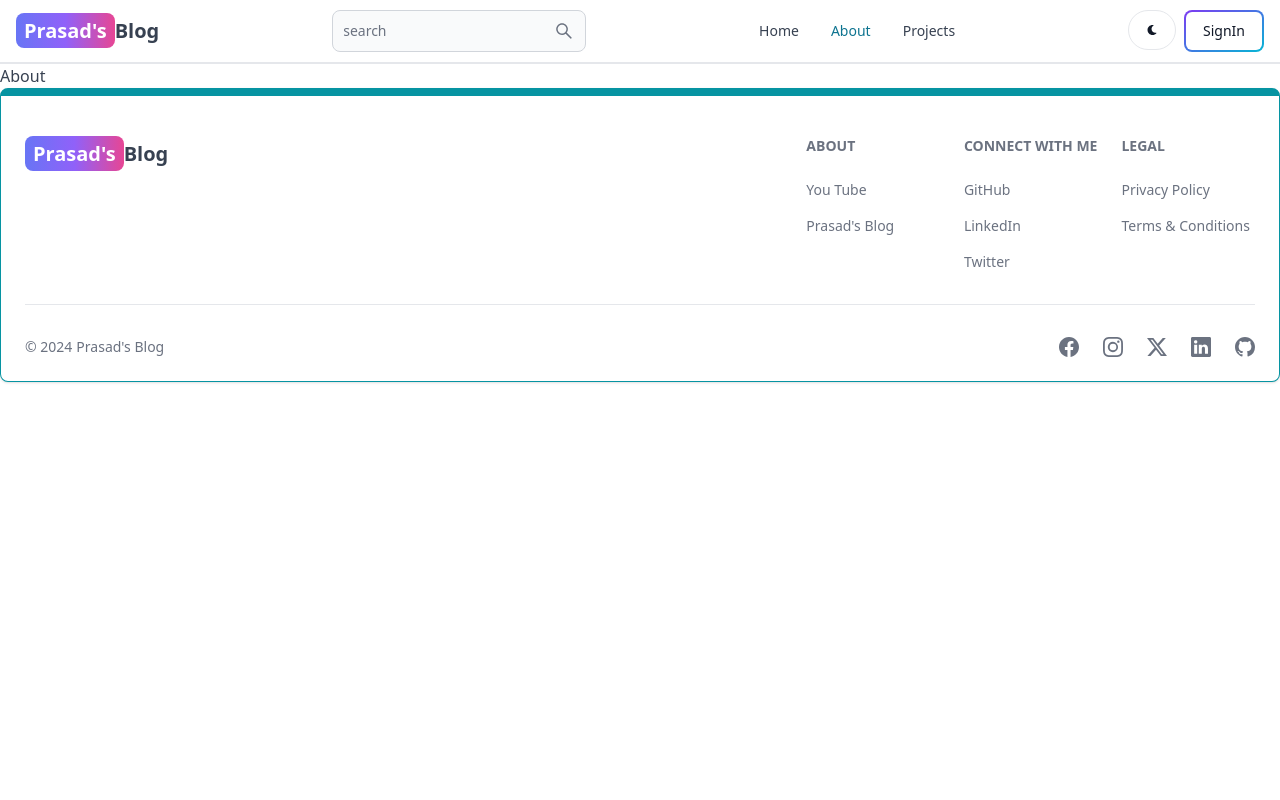
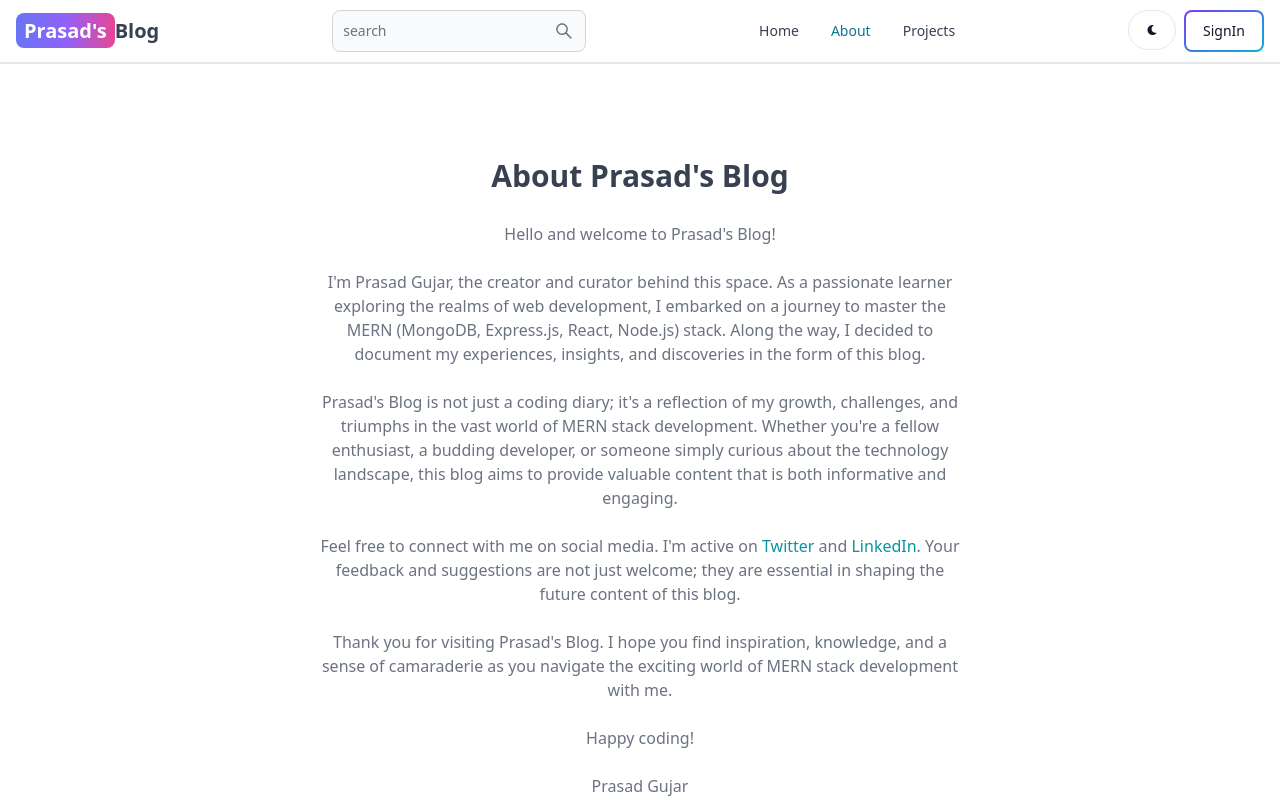
Before and after one commit to Prasad2604/blog_website, a React app in the folder client/: page /about in a window 1280 px wide. Shown: the top 800 px of the page. Built offline with nearby package versions, Linux system fonts and the light colour scheme; no server answers; the HTML template or start-up script is replaced by a standard one.

Commit message:
some minor updates

```diff
--- a/client/src/App.jsx
+++ b/client/src/App.jsx
@@ -13,13 +13,16 @@ import PrivateAdminRoute from "./components/PrivateAdminRoute"
 import UpdatePost from "./pages/UpdatePost"
 import PostPage from "./pages/PostPage"
 import Search from "./pages/Search"
+// import Login from "./pages/LandingPage"
 
 export default function App() {
   return (
     <BrowserRouter>
     <Header></Header>
     <Routes>
+
       <Route path="/" element={<Home/>}></Route>
+      {/* <Route path="/landing" element={<Login/>}></Route> */}
       <Route path="/about" element={<About/>}></Route>
       <Route path="/sign-in" element={<SignIn/>}></Route>
       <Route path="/sign-up" element={<SignUp/>}></Route>
--- a/client/src/pages/About.jsx
+++ b/client/src/pages/About.jsx
@@ -2,6 +2,21 @@ import React from 'react'
 
 export default function About() {
   return (
-    <div>About</div>
+    <div className='min-h-screen flex items-center justify-center'>
+      <div className="max-w-2xl mx-auto p-3 text-center">
+        <div>
+          <h1 className='text-3xl font-semibold text-center my-7'>About Prasad's Blog</h1>
+          <div className="text-md text-gray-500 flex flex-col gap-6">
+            <p>Hello and welcome to Prasad's Blog!</p>
+            <p>I'm Prasad Gujar, the creator and curator behind this space. As a passionate learner exploring the realms of web development, I embarked on a journey to master the MERN (MongoDB, Express.js, React, Node.js) stack. Along the way, I decided to document my experiences, insights, and discoveries in the form of this blog.</p>
+            <p>Prasad's Blog is not just a coding diary; it's a reflection of my growth, challenges, and triumphs in the vast world of MERN stack development. Whether you're a fellow enthusiast, a budding developer, or someone simply curious about the technology landscape, this blog aims to provide valuable content that is both informative and engaging.</p>
+            <p>Feel free to connect with me on social media. I'm active on <a href='https://twitter.com/pg_0409' target='_blank' className='hover:underline text-teal-500'>Twitter</a> and <a href='https://www.linkedin.com/in/prasad-gujar-340887287/' target='_blank' className='hover:underline text-teal-500'>LinkedIn</a>. Your feedback and suggestions are not just welcome; they are essential in shaping the future content of this blog.</p>
+            <p>Thank you for visiting Prasad's Blog. I hope you find inspiration, knowledge, and a sense of camaraderie as you navigate the exciting world of MERN stack development with me.</p>
+            <p>Happy coding!</p>
+            <p>Prasad Gujar</p>
+          </div>
+        </div>
+      </div>
+    </div>
   )
 }
--- a/client/src/pages/PostPage.jsx
+++ b/client/src/pages/PostPage.jsx
@@ -2,6 +2,7 @@ import React, { useEffect,useState } from 'react'
 import { Link, useParams } from 'react-router-dom'
 import { Spinner,Button } from 'flowbite-react';
 import PostCard from '../components/PostCard';
+// import CommentSection from '../components/CommentSection';
 // import CallToAction from '../components/CallToAction';
 
 export default function PostPage() {
@@ -83,6 +84,9 @@ if(loading===true) {
         {/* <div className="max-w-4xl mx-auto w-full">
             <CallToAction/>
         </div> */}
+        {/* <CommentSection postId={post && post._id}/> */}
+
+
         <div className="flex flex-col justify-center items-center mb-5">
             <h1>Recent Articles</h1>
             <div className='flex flex-wrap gap-5 mt-5 justify-center'>
@@ -94,6 +98,7 @@ if(loading===true) {
                 }
             </div>
         </div>
+
     </main>
   )
 }
```
Also changed, not shown: 2 other files (tests, documents, lock files or other folders).
